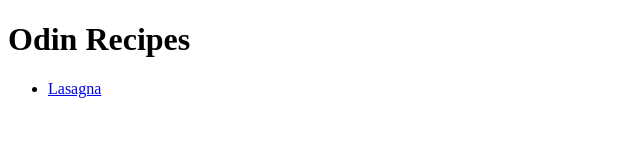
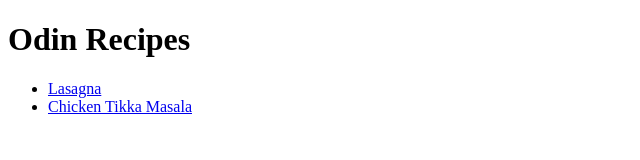
Before and after one commit to wallitw/odin-recipes, a plain HTML site: page index.html in a window 1280 px wide. Shown: the whole page, without its empty margins (0-640 px from the left). Drawn offline with Linux system fonts and the light colour scheme.

Commit message:
Add link to chicken-tikka-masala.html

```diff
--- a/index.html
+++ b/index.html
@@ -8,7 +8,9 @@
         <h1>Odin Recipes</h1>
         <ul>
             <li><a href="recipes/lasagna.html">Lasagna</a></li>
+            <li><a href="recipes/chicken-tikka-masala.html">Chicken Tikka Masala</a></li>
         </ul>
+
     </body>
 
 </html>
```
